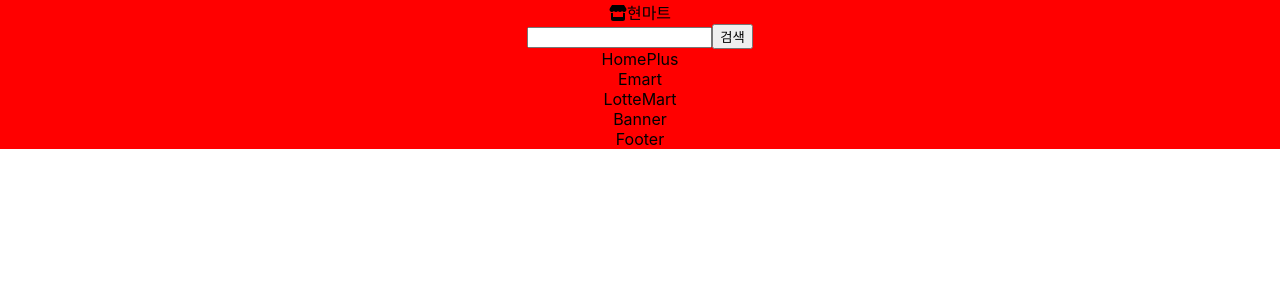
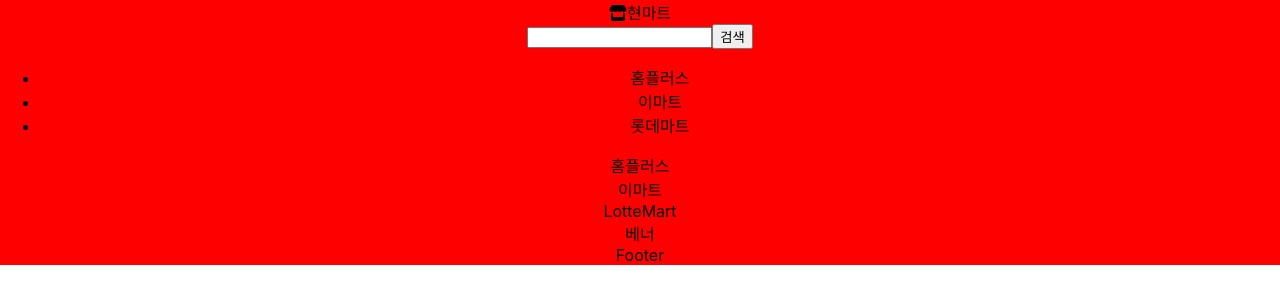
Before and after one commit to inthej/mart-cart, a React (Create React App) app in the folder frontend/: page / in a window 1280 px wide. Shown: the top 304 px of the page. Built offline with nearby package versions, Linux system fonts and the light colour scheme.

Commit message:
HTML: Navbar

```diff
--- a/frontend/src/App.tsx
+++ b/frontend/src/App.tsx
@@ -17,14 +17,19 @@
           <button>검색</button>
         </div>
       </header>
+      <nav id="navbar">
+        <ul className="navbar_menu">
+          <li className="navbar_menu_item">홈플러스</li>
+          <li className="navbar_menu_item">이마트</li>
+          <li className="navbar_menu_item">롯데마트</li>
+        </ul>
+      </nav>
       <main id="main">
-        <div className="main__content">
-          <section id="homeplus">HomePlus</section>
-          <section id="emart">Emart</section>
-          <section id="lottemart">LotteMart</section>
-        </div>
-        <div id="main__banner">Banner</div>
+        <section id="emart">홈플러스</section>
+        <section id="emart">이마트</section>
+        <section id="lottemart">LotteMart</section>
       </main>
+      <aside id="aside">베너</aside>
       <footer id="footer">Footer</footer>
     </div>
   );
```
